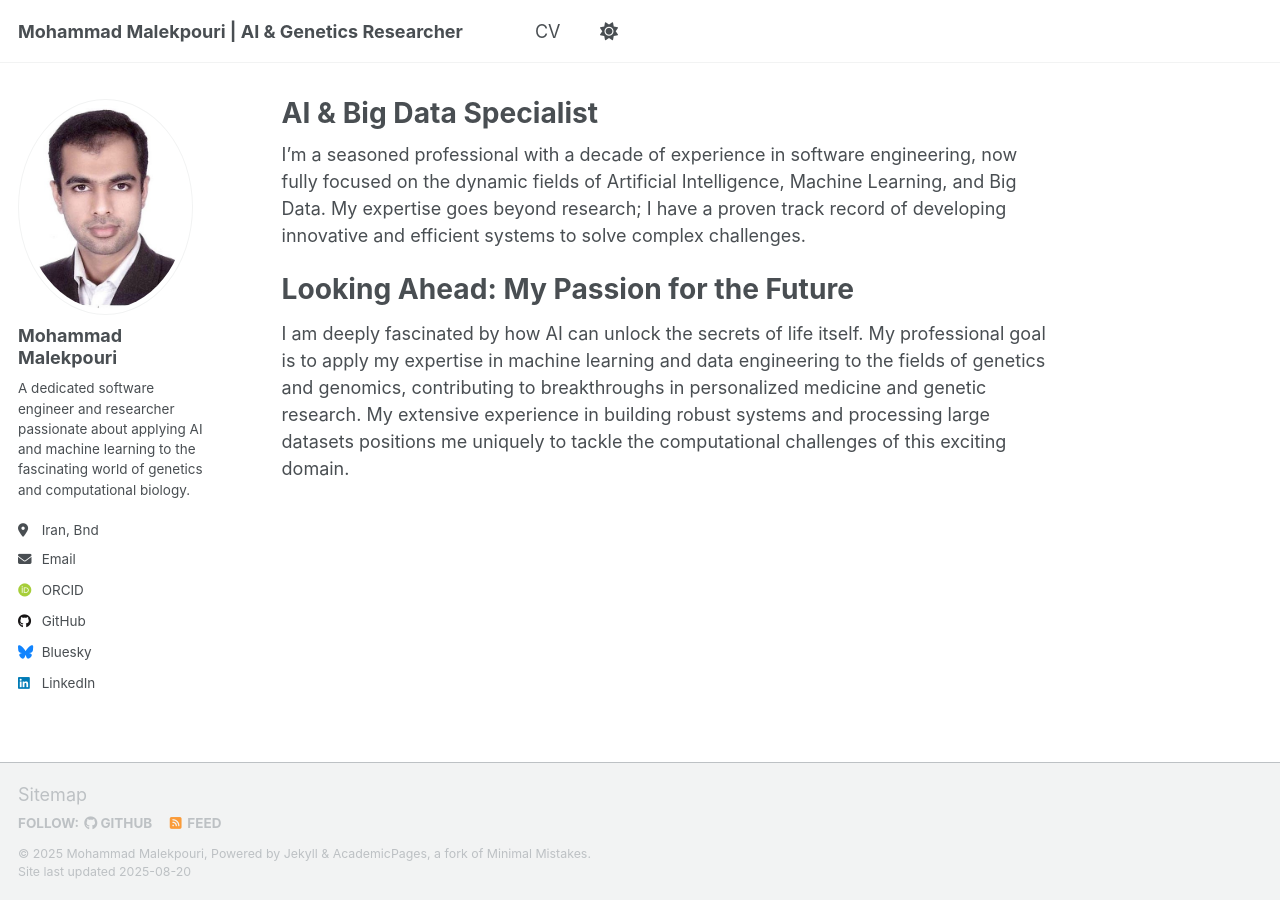
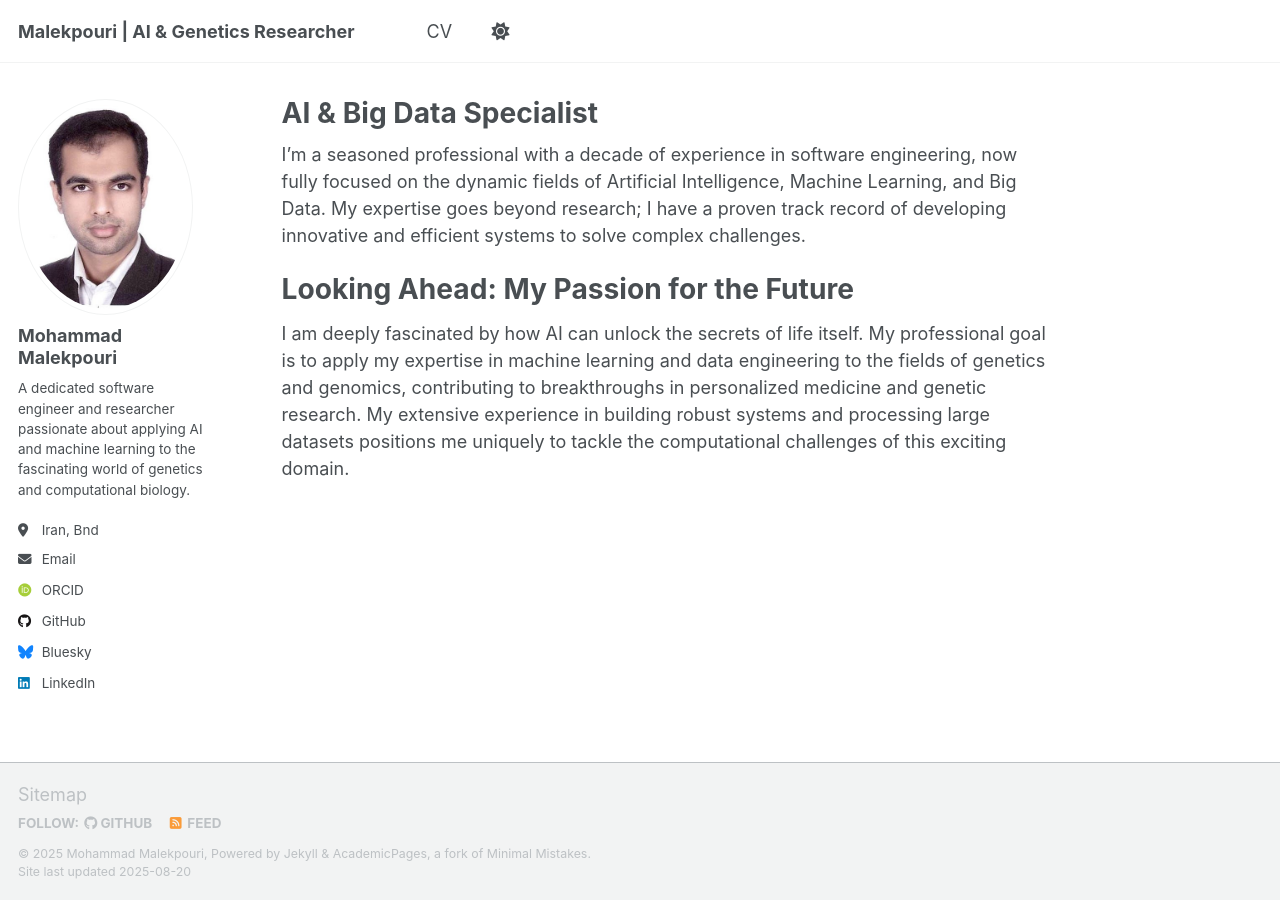
Before and after one commit to malekpouri/malekpouri.github.io, a Jekyll site: the page built from _pages/about.md, in a window 1280 px wide. Built offline with Jekyll 4.4.1, drawn with Linux system fonts in a browser that asks for light colours; some web fonts are replaced; a script that is not in the unit is left out.

Commit message:
Update _config.yml

```diff
--- a/_config.yml
+++ b/_config.yml
@@ -1,7 +1,7 @@
 # Basic Site Settings
 locale                   : "en-US"
 site_theme               : "default"
-title                    : "Mohammad Malekpouri | AI & Genetics Researcher"
+title                    : "Malekpouri | AI & Genetics Researcher"
 title_separator          : "-"
 name                     : &name "Mohammad Malekpouri"
 description              : &description "AI & Genetics Researcher | Full Stack Developer"
```
